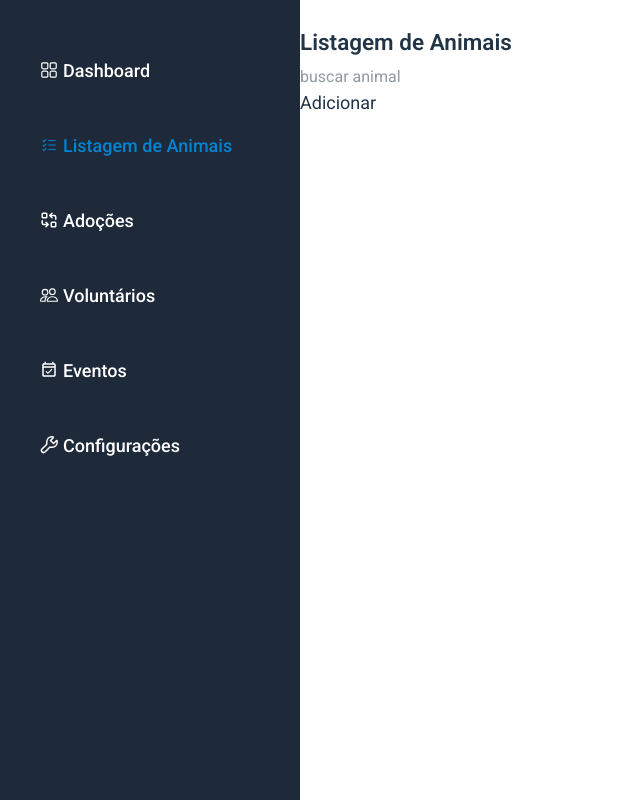
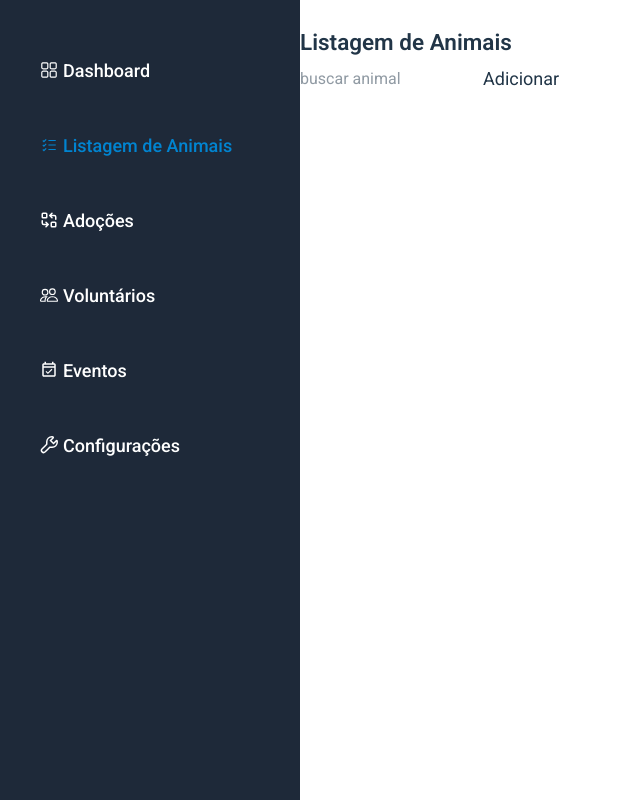
Before and after one commit to laecio22/adotaPets, a React (Vite) app in the folder adota-pets/: page /listarAnimais in a window 1280 px wide. Shown: the whole page, without its empty margins (0-640 px from the left). Built offline with nearby package versions, Linux system fonts and the light colour scheme.

Commit message:
feat:ajuste  componentização  dos  elementos  input  e  button

```diff
--- a/adota-pets/src/components/ListAnimals/ListAnimals.tsx
+++ b/adota-pets/src/components/ListAnimals/ListAnimals.tsx
@@ -1,11 +1,12 @@
-
+import Button from "../../ui/Button/Button"
+import Input from "../../ui/Input/Input"
 const ListAnimals = () => {
   return (
     <section className="max-w-[1200px]  mx-auto">
       <h1 className="font-semibold text-4xl">Listagem  de Animais</h1>
-      <div className="mt-4">
-        <input type="text" placeholder="buscar animal" className="border-none focus:border-blue-500 "/>
-        <button>Adicionar</button>
+      <div className="mt-4 flex">
+        <Input/>
+        <Button>Adicionar</Button>
       </div>
 
     </section>
--- /dev/null
+++ b/adota-pets/src/ui/Button/Button.tsx
@@ -0,0 +1,15 @@
+import { ReactNode } from "react"
+
+interface IButtonProps {
+   children: ReactNode
+   width?: string
+   height?: string
+}
+
+const Button = ({children}:IButtonProps) => {
+  return (
+    <button>{children}</button>
+  )
+}
+
+export default Button
--- /dev/null
+++ b/adota-pets/src/ui/Input/Input.tsx
@@ -0,0 +1,8 @@
+
+const Input = () => {
+  return (
+     <input type="text" placeholder="buscar animal" className="border-none focus:border-blue-500 "/>
+  )
+}
+
+export default Input
```
